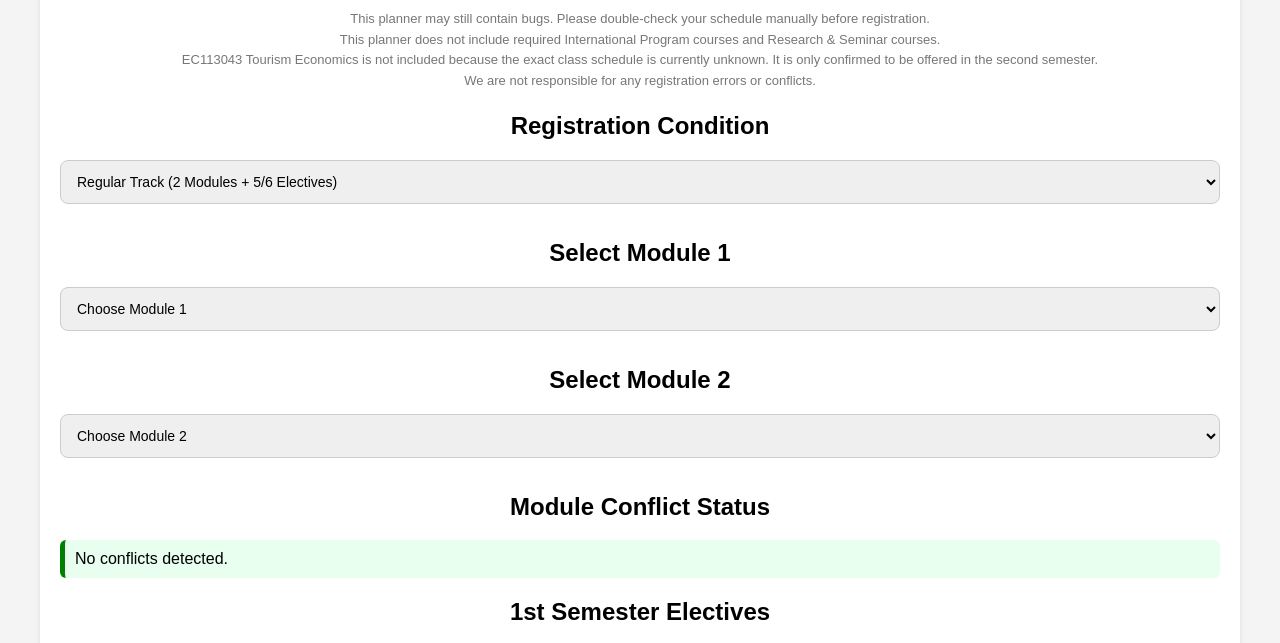
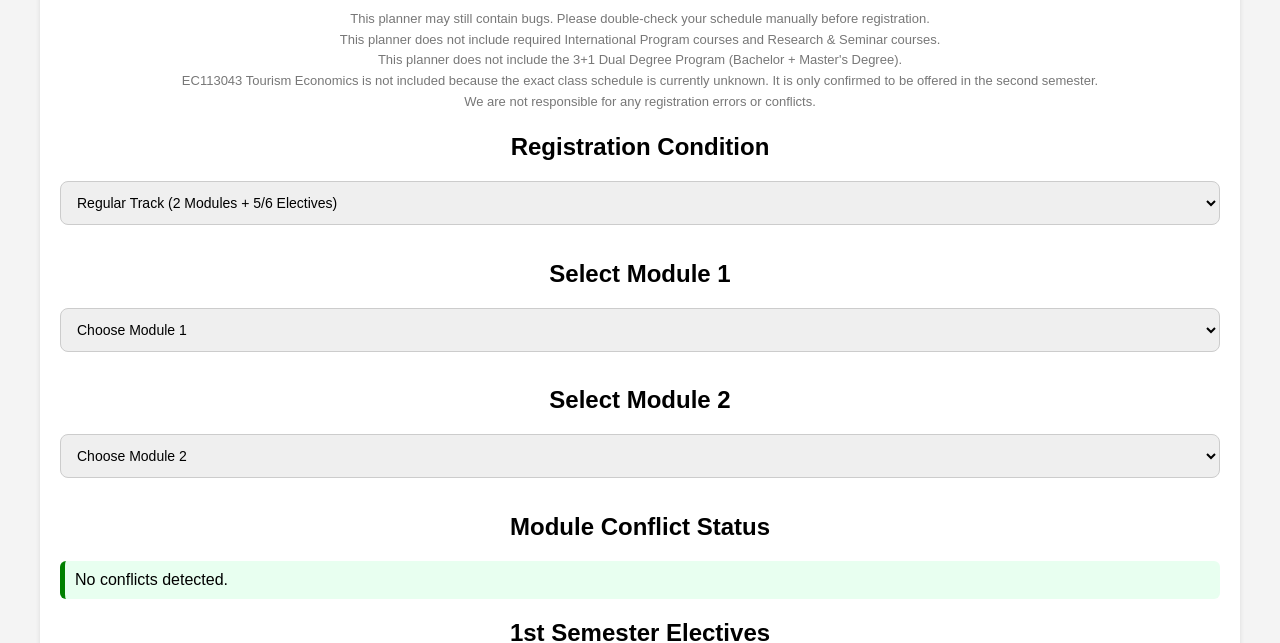
Before and after one commit to SierraZt/econkku-3rd-year-planner, a plain HTML site: page index.html in a window 1280 px wide. Shown: the part 101-744 px from the top of the page. Drawn offline with Linux system fonts and the light colour scheme.

Commit message:
Update index.html

```diff
--- a/index.html
+++ b/index.html
@@ -135,6 +135,7 @@ th,td{
 <div class="notice">
 This planner may still contain bugs. Please double-check your schedule manually before registration.<br>
 This planner does not include required International Program courses and Research & Seminar courses.<br>
+This planner does not include the 3+1 Dual Degree Program (Bachelor + Master's Degree).<br>
 EC113043 Tourism Economics is not included because the exact class schedule is currently unknown. It is only confirmed to be offered in the second semester.<br>
 We are not responsible for any registration errors or conflicts.
 </div>
```
